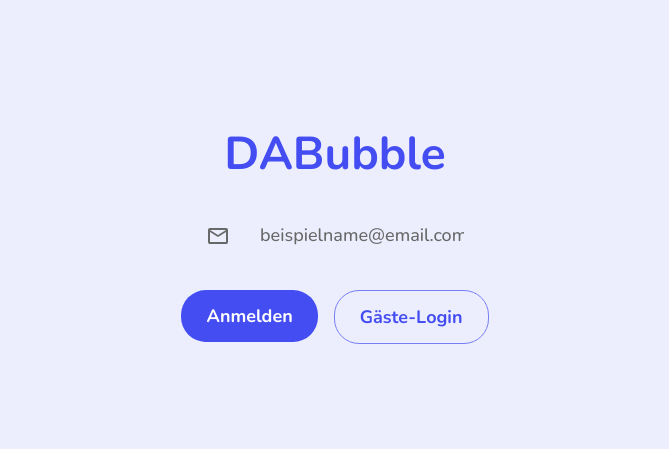
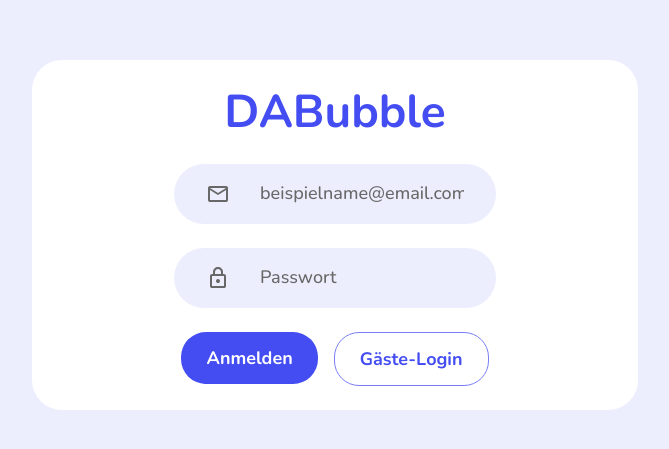
Before and after one commit to CWhymann/dabubble, an Angular app: page / in a window 1280 px wide. Shown: the part 165-614 px from the top of the page, without its empty margins (305-974 px from the left). Built offline with nearby package versions, Linux system fonts and the light colour scheme.

Commit message:
feat: add input field component with icon

```diff
--- a/src/app/app.html
+++ b/src/app/app.html
@@ -1,4 +1,5 @@
-<main class="flex min-h-screen flex-col items-center justify-center gap-6 p-4">
+<main class="flex min-h-screen items-center justify-center p-4">
+  <section class="flex w-full max-w-151.5 flex-col items-center gap-6 rounded-[30px] bg-white p-6">
     <h1 class="text-display text-purple-1">DABubble</h1>
     <app-input-field
       icon="/icons/mail.svg"
@@ -7,8 +8,16 @@
       name="email"
       placeholder="beispielname@email.com"
     />
+    <app-input-field
+      icon="/icons/lock.svg"
+      label="Passwort"
+      type="password"
+      name="password"
+      placeholder="Passwort"
+    />
     <div class="flex gap-4">
       <app-button-primary>Anmelden</app-button-primary>
       <app-button-secondary>Gäste-Login</app-button-secondary>
     </div>
+  </section>
 </main>
```
Lines whose indentation alone changed are shown as unchanged.
